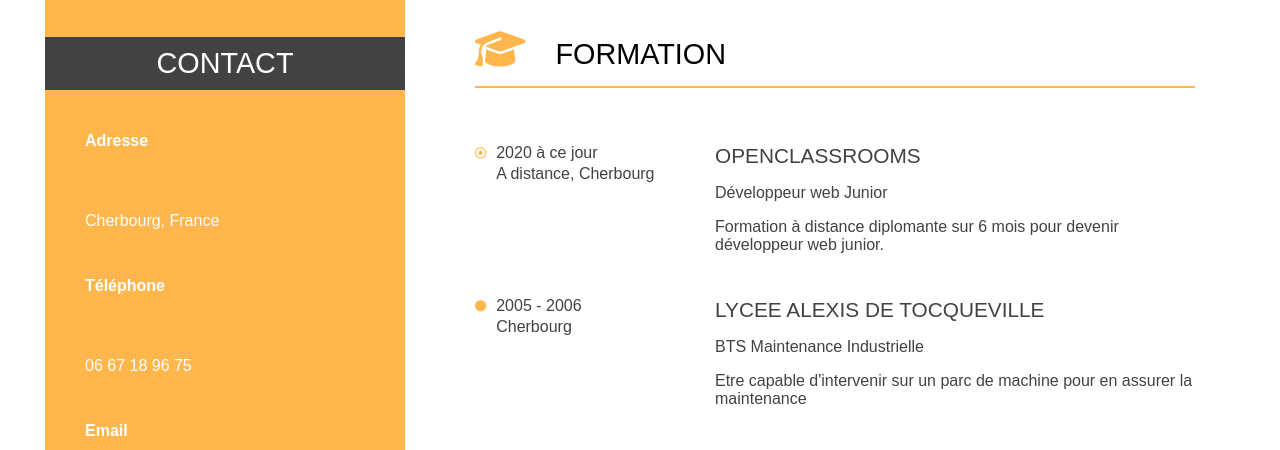
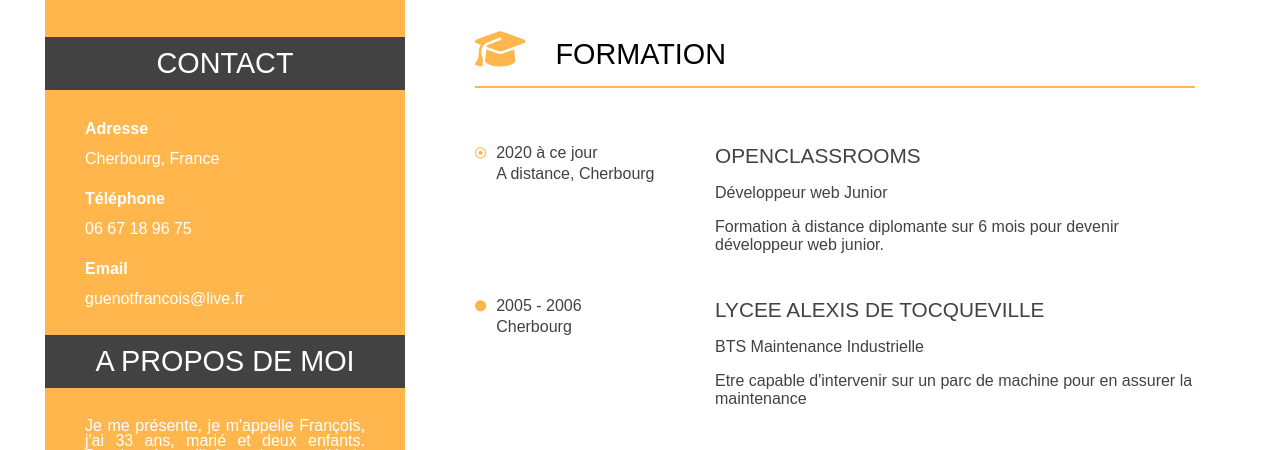
Before and after one commit to francoisguenot/Projet2_Cr-ation_CV_En_Ligne, a plain HTML site: page index.html in a window 1280 px wide. Shown: the part 283-733 px from the top of the page. Drawn offline with Linux system fonts and the light colour scheme.

Commit message:
Update styles.css

```diff
--- a/styles.css
+++ b/styles.css
@@ -170,7 +170,7 @@ aside h3 {
 aside p,
 a {
     padding: 0 40px 0 40px;
-    line-height: 40px;
+    line-height: 15px;
 }
 
 aside .fas {
```
